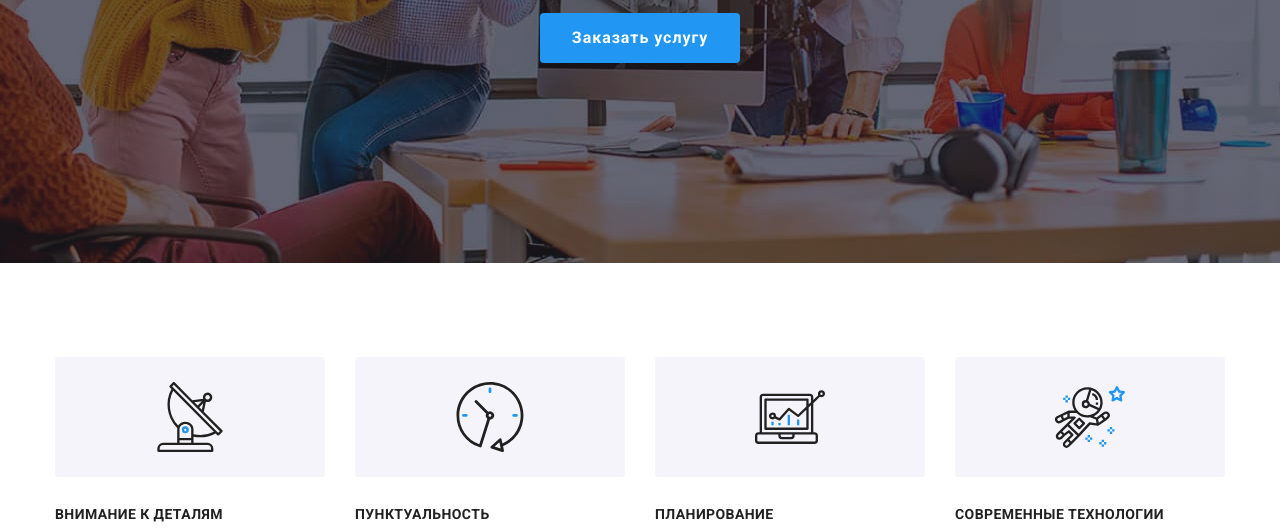
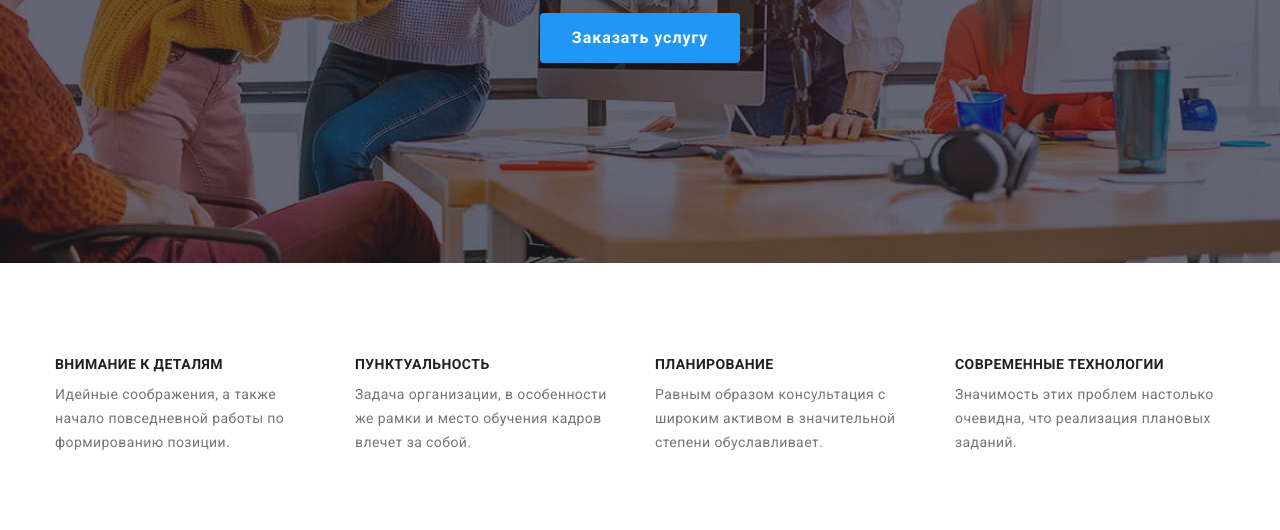
Before and after one commit to Maryna1212/goit-markup-hw-04, a plain HTML site: page index.html in a window 1280 px wide. Shown: the part 419-949 px from the top of the page. Drawn offline with nearby package versions, Linux system fonts and the light colour scheme.

Commit message:
delete pseudo::before in styles.css in stction features

```diff
--- a/css/style.css
+++ b/css/style.css
@@ -151,33 +151,6 @@ ul {
 
 .features .feature-item:not(:last-child) {
   margin-right: 30px;
-}
-
-.feature-item::before {
-  display: block;
-  content: "";
-  margin-bottom: 30px;
-  height: 120px;
-  background-color: var(--c-light-grey-color);
-  background-repeat: no-repeat;
-  background-position: center;
-  border-radius: 4px;
-}
-
-.feature-item:nth-child(1)::before {
-  background-image: url("../images/antenna-1.svg");
-}
-
-.feature-item:nth-child(2)::before {
-  background-image: url("../images/clock-1.svg");
-}
-
-.feature-item:nth-child(3)::before {
-  background-image: url("../images/diagram-1.svg");
-}
-
-.feature-item:nth-child(4)::before {
-  background-image: url("../images/astronaut-1.svg");
 }
 
 .title-feature {
```
